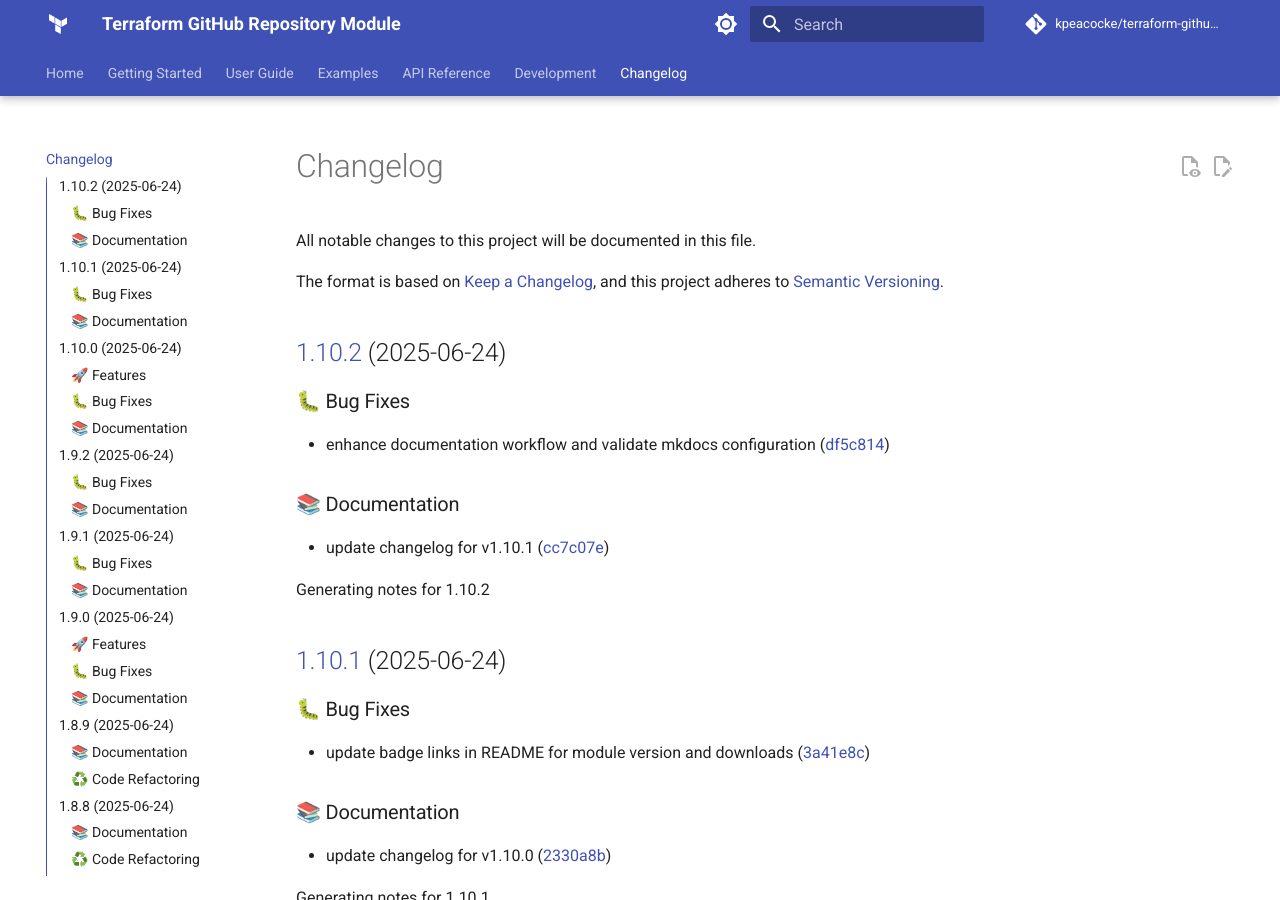
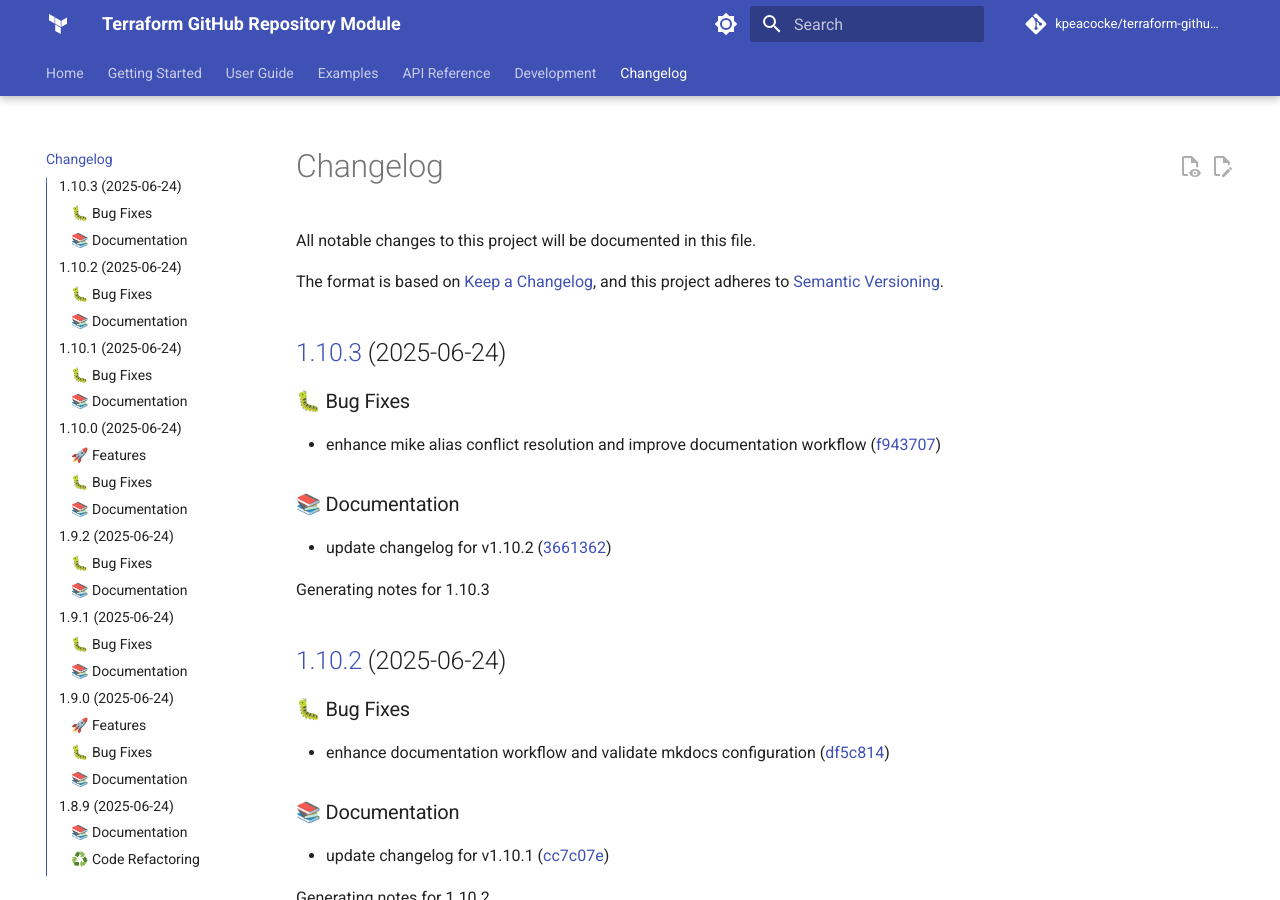
Before and after one commit to kpeacocke/terraform-github-repo, an MkDocs documentation site: the page built from docs/changelog.md, in a window 1280 px wide and 900 px high. Built offline with MkDocs 1.6.1 and Material for MkDocs 9.7.7, drawn with Linux system fonts in a browser that asks for light colours; comment, search, counter and statistics services are not loaded; the version menu is left out.

Commit message:
docs: update changelog for v1.10.3

```diff
--- a/docs/changelog.md
+++ b/docs/changelog.md
@@ -6,6 +6,18 @@ The format is based on [Keep a Changelog](https://keepachangelog.com/en/1.0.0/),
 and this project adheres to [Semantic Versioning](https://semver.org/spec/v2.0.0.html).
 
 <!-- markdownlint-disable MD024 -->
+
+## [1.10.3](https://github.com/kpeacocke/terraform-github-repo/compare/v1.10.2...v1.10.3) (2025-06-24)
+
+### 🐛 Bug Fixes
+
+* enhance mike alias conflict resolution and improve documentation workflow ([f943707](https://github.com/kpeacocke/terraform-github-repo/commit/f9437072a3ca074730e9742645e4147d9a7085a2))
+
+### 📚 Documentation
+
+* update changelog for v1.10.2 ([3661362](https://github.com/kpeacocke/terraform-github-repo/commit/3661362875c8c3c85ec7e95645ce360e958b920d))
+
+Generating notes for 1.10.3
 
 ## [1.10.2](https://github.com/kpeacocke/terraform-github-repo/compare/v1.10.1...v1.10.2) (2025-06-24)
 
```
